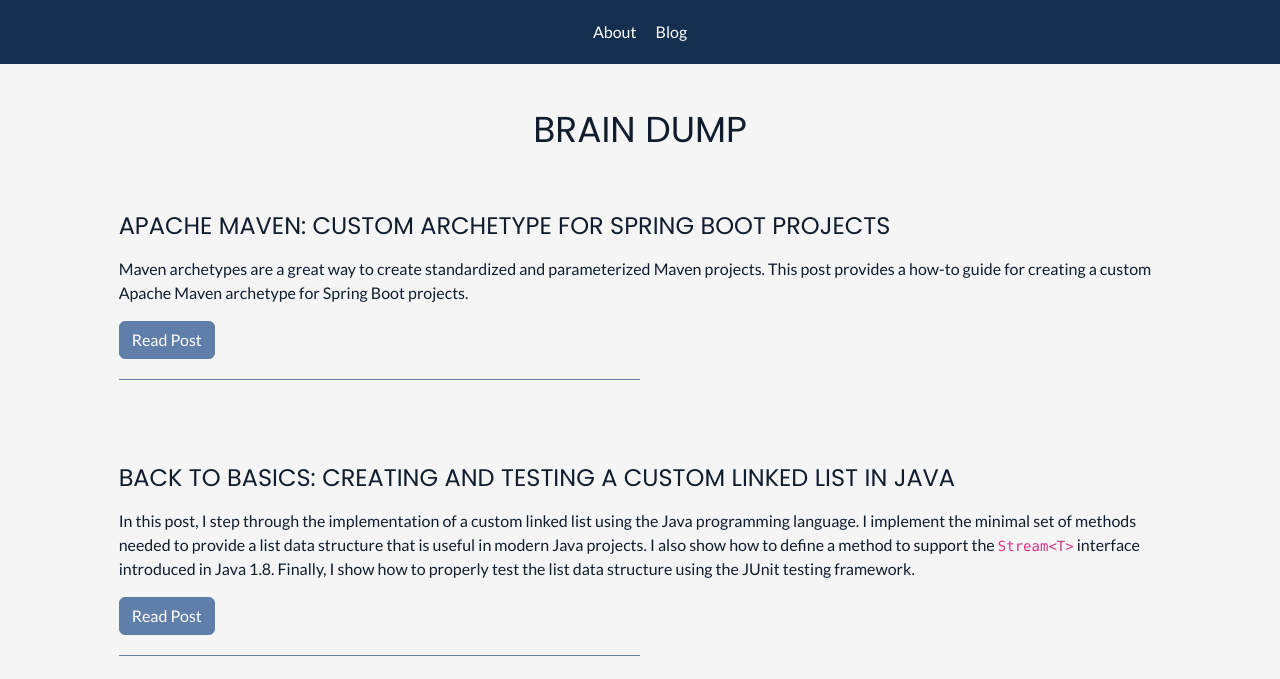
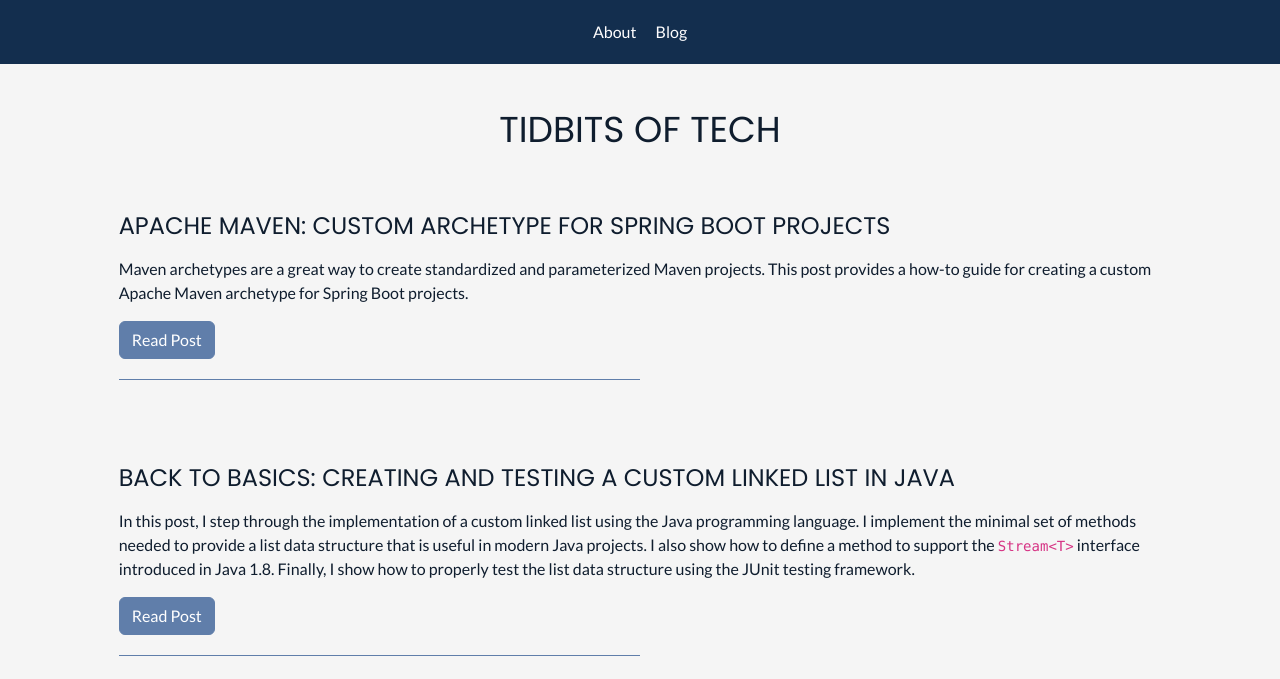
Before and after one commit to LNRexpress/LNRexpress.github.io, a plain HTML site: page blog/index.html in a window 1280 px wide. Drawn offline with nearby package versions, Linux system fonts and the light colour scheme.

Commit message:
Changing title of blog

```diff
--- a/blog/index.html
+++ b/blog/index.html
@@ -1,11 +1,11 @@
 <!DOCTYPE html>
 <html>
 <head>
-    <title>Brain Dump</title>
+    <title>Tidbits of Tech</title>
 
     <meta charset="utf-8">
     <meta name="viewport" content="width=device-width, initial-scale=1">
-    <meta name="description" content="Brain Dump" />
+    <meta name="description" content="Tidbits of Tech - one random techie's personal blog" />
 
     <!-- Google tag (gtag.js) -->
     <script async src="https://www.googletagmanager.com/gtag/js?id=G-KTHYG5BLRN"></script>
@@ -36,7 +36,7 @@
         </div>
         <div class="row background-light">
             <div class="col offset-md-1 col-md-10 mt-5 pb-3">
-                <h1 class="text-center">Brain Dump</h1>
+                <h1 class="text-center">Tidbits of Tech</h1>
             </div>
         </div>
         <div class="row background-light">
--- a/sitemap.xml
+++ b/sitemap.xml
@@ -7,7 +7,7 @@
     </url>
     <url>
         <loc>https://lnrexpress.github.io/blog/</loc>
-        <lastmod>2023-01-01</lastmod>
+        <lastmod>2023-02-10</lastmod>
         <priority>0.95</priority>
     </url>
     <url>
```
